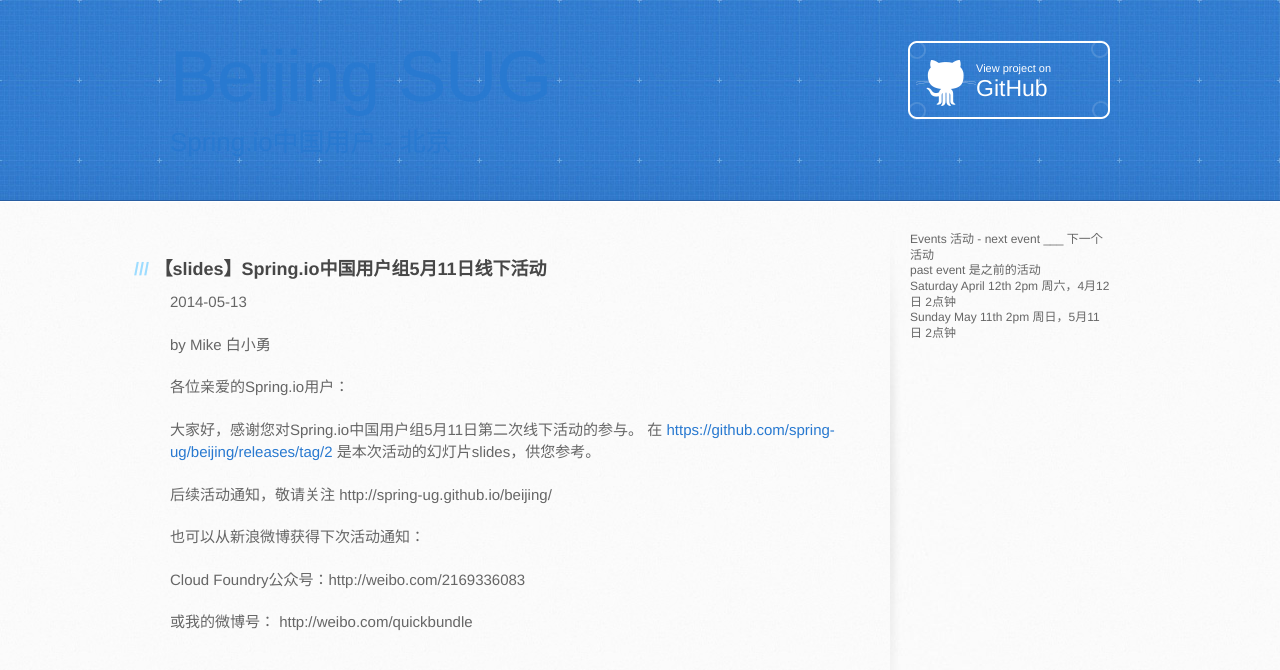
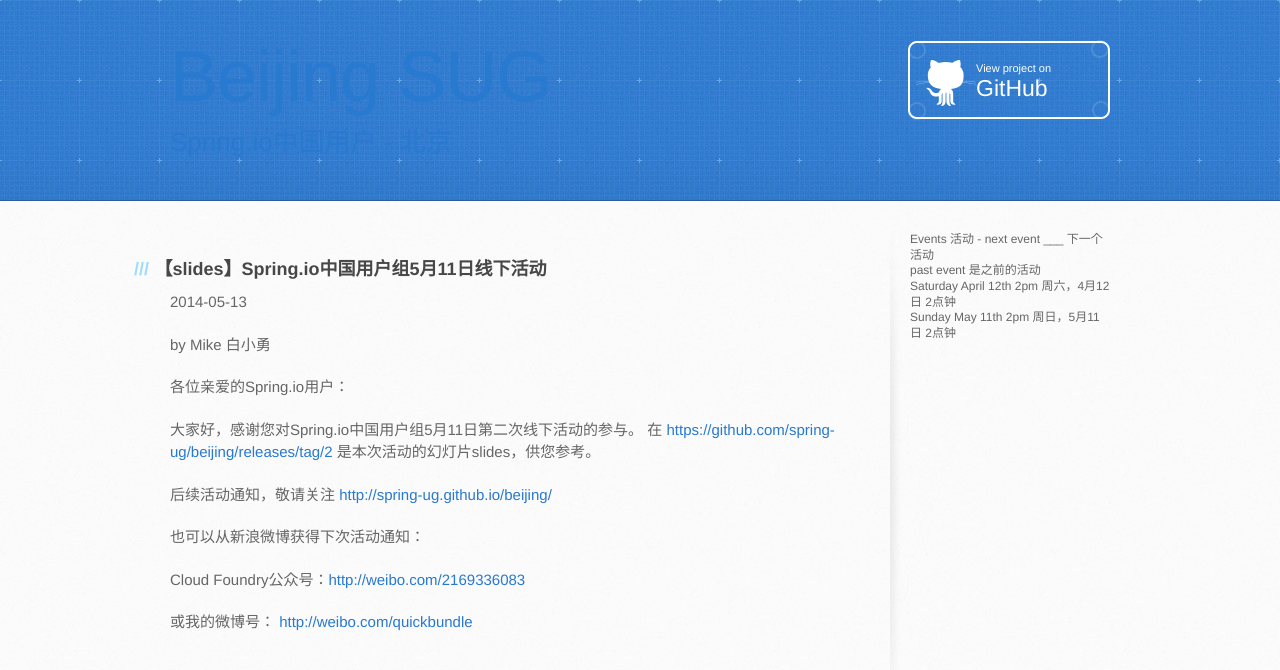
Before and after one commit to spring-ug/beijing, a Jekyll site: the page built from _posts/2014-05-13-Spring.io中国用户组5月11日线下活动.md, in a window 1280 px wide. Shown: the top 670 px of the page. Built offline with Jekyll 4.4.1, drawn with Linux system fonts in a browser that asks for light colours; Markdown is read by kramdown in place of the engine named in the settings.

Commit message:
correct links

```diff
--- a/_posts/2014-05-13-Spring.io中国用户组5月11日线下活动.md
+++ b/_posts/2014-05-13-Spring.io中国用户组5月11日线下活动.md
@@ -14,13 +14,13 @@
 大家好，感谢您对Spring.io中国用户组5月11日第二次线下活动的参与。
 在 <https://github.com/spring-ug/beijing/releases/tag/2> 是本次活动的幻灯片slides，供您参考。
 
-后续活动通知，敬请关注 http://spring-ug.github.io/beijing/
+后续活动通知，敬请关注 <http://spring-ug.github.io/beijing/>
 
 
 也可以从新浪微博获得下次活动通知：
 
 
-Cloud Foundry公众号：http://weibo.com/2169336083
+Cloud Foundry公众号：<http://weibo.com/2169336083>
 
 
-或我的微博号： http://weibo.com/quickbundle
+或我的微博号： <http://weibo.com/quickbundle>
```
